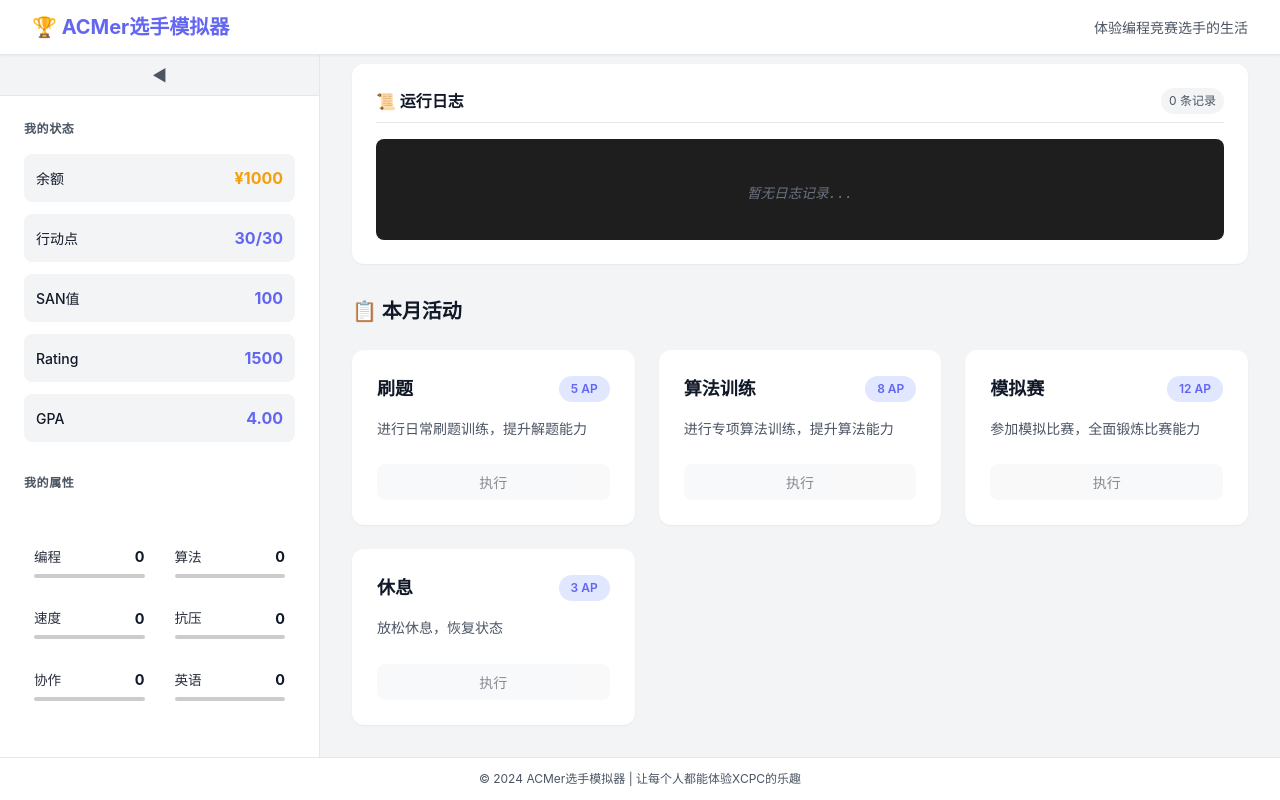
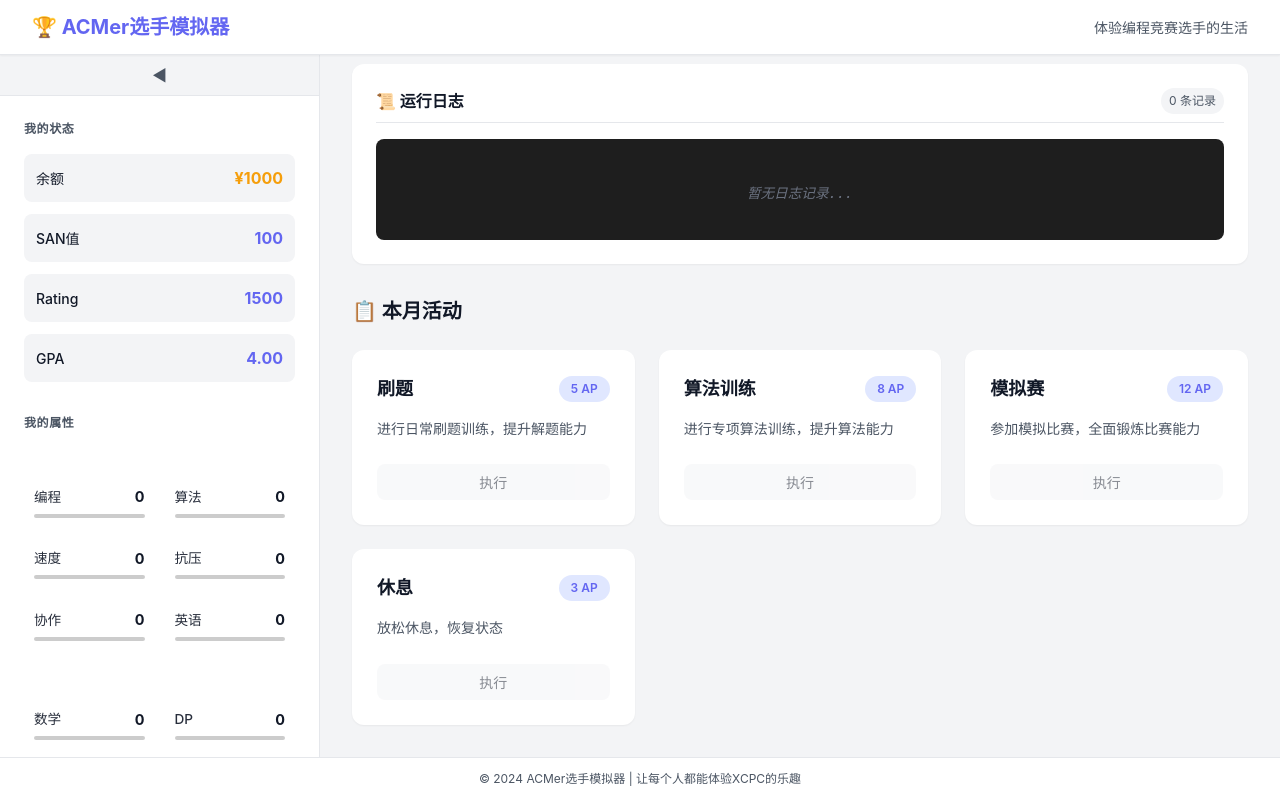
Before and after one commit to a48zhang/ACMer-Simulator, a React (Vite) app: page / in a window 1280 px wide. Built offline with nearby package versions, Linux system fonts and the light colour scheme.

Commit message:
Remove Action Points display from player panel sidebar
Co-authored-by: a48zhang <107384053+a48zhang@users.noreply.github.com>

```diff
--- a/src/components/PlayerPanel.jsx
+++ b/src/components/PlayerPanel.jsx
@@ -45,10 +45,6 @@ function PlayerPanel({
             <div className="info-item">
               <span className="info-label">余额</span>
               <span className="info-value balance">¥{balance}</span>
-            </div>
-            <div className="info-item">
-              <span className="info-label">行动点</span>
-              <span className="info-value ap">{remainingAP}/{monthlyAP}</span>
             </div>
             <div className="info-item">
               <span className="info-label">SAN值</span>
```
